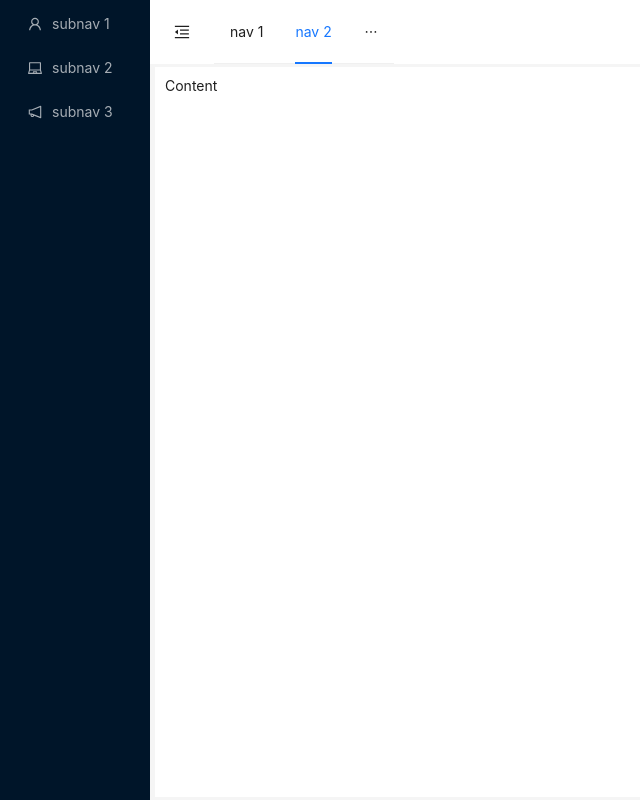
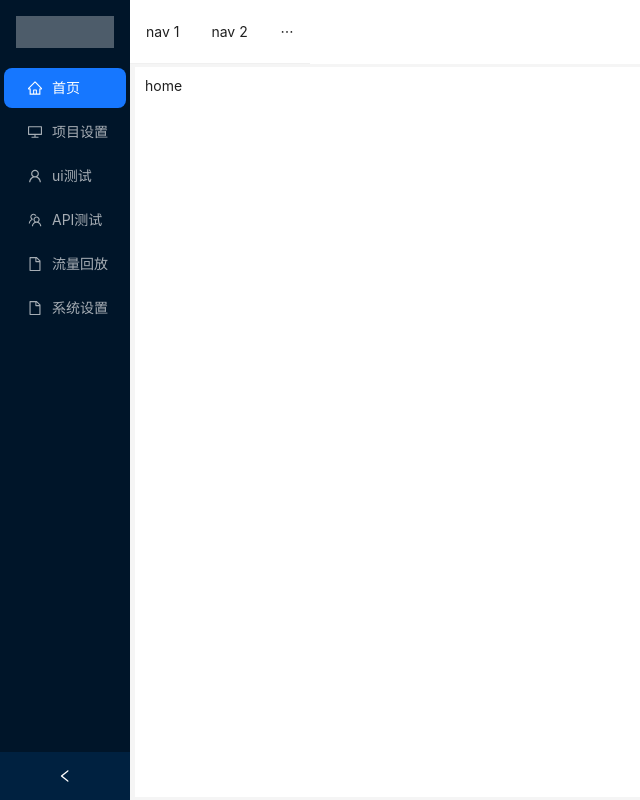
Before and after one commit to liang21/terminator_web, a React (Vite) app: page /home in a window 1280 px wide. Shown: the whole page, without its empty margins (0-640 px from the left). Built offline with nearby package versions, Linux system fonts and the light colour scheme.

Commit message:
feat:layout complete

```diff
--- a/package.json
+++ b/package.json
@@ -45,6 +45,7 @@
     "eslint-plugin-react-hooks": "^4.6.0",
     "eslint-plugin-react-refresh": "^0.4.3",
     "husky": "^8.0.3",
+    "less": "^4.2.0",
     "lint-staged": "^13.2.3",
     "prettier": "3.0.0",
     "react-dom": "^18.2.0",
--- /dev/null
+++ b/src/config/item.tsx
@@ -0,0 +1,68 @@
+import { MenuProps } from "antd";
+import {
+  HomeOutlined,
+  DesktopOutlined,
+  UserOutlined,
+  TeamOutlined,
+  FileOutlined,
+} from "@ant-design/icons";
+type MenuItem = Required<MenuProps>["items"][number];
+// 登录请求到数据之后，就可以跟items这个数组进行匹配
+const items: MenuItem[] = [
+  {
+    label: "首页",
+    key: "/home",
+    icon: <HomeOutlined />,
+  },
+  {
+    label: "项目设置",
+    key: "/project",
+    icon: <DesktopOutlined />,
+  },
+  {
+    label: "ui测试",
+    key: "/ui",
+    icon: <UserOutlined />,
+    children: [
+      {
+        label: "栏目 301",
+        key: "/page3/page301",
+      },
+      {
+        label: "栏目 302",
+        key: "/page3/page302",
+      },
+      {
+        label: "栏目 303",
+        key: "/page3/page303",
+      },
+    ],
+  },
+  {
+    label: "API测试",
+    key: "/api_test",
+    icon: <TeamOutlined />,
+    children: [
+      {
+        label: "栏目 401",
+        key: "/page4/page401",
+      },
+      {
+        label: "栏目 304",
+        key: "/page4/page402",
+      },
+    ],
+  },
+  {
+    label: "流量回放",
+    key: "/page5",
+    icon: <FileOutlined />,
+  },
+  {
+    label: "系统设置",
+    key: "/page6",
+    icon: <FileOutlined />,
+  },
+];
+
+export default items;
--- a/src/pages/home/index.tsx
+++ b/src/pages/home/index.tsx
@@ -1,105 +1,5 @@
-import React, { useState } from "react";
-import type { MenuProps } from "antd";
-import {
-  MenuFoldOutlined,
-  MenuUnfoldOutlined,
-  UserOutlined,
-  LaptopOutlined,
-  NotificationOutlined,
-} from "@ant-design/icons";
-import { Layout, Menu, Button, theme } from "antd";
-
-const { Header, Sider, Content } = Layout;
-const items1: MenuProps["items"] = ["1", "2", "3"].map((key) => ({
-  key,
-  label: `nav ${key}`,
-}));
-
-const items2: MenuProps["items"] = [
-  UserOutlined,
-  LaptopOutlined,
-  NotificationOutlined,
-].map((icon, index) => {
-  const key = String(index + 1);
-
-  return {
-    key: `sub${key}`,
-    icon: React.createElement(icon),
-    label: `subnav ${key}`,
-
-    // children: new Array(4).fill(null).map((_, j) => {
-    //   const subKey = index * 4 + j + 1;
-    //   return {
-    //     key: subKey,
-    //     label: `option${subKey}`,
-    //   };
-    // }),
-  };
-});
+import React from "react";
 
 export default function Home() {
-  const [collapsed, setCollapsed] = useState(false);
-  const {
-    token: { colorBgContainer },
-  } = theme.useToken();
-
-  return (
-    <Layout className="layout" style={{ minHeight: "100vh" }}>
-      <Sider
-        width={collapsed ? 50 : 150}
-        trigger={null}
-        collapsible
-        collapsed={collapsed}
-        onClick={() => setCollapsed(!collapsed)}
-      >
-        <div className="demo-logo-vertical" />
-        <Menu
-          theme="dark"
-          mode="inline"
-          defaultSelectedKeys={["1"]}
-          items={items2}
-        />
-      </Sider>
-
-      <Layout>
-        <Header
-          style={{
-            display: "flex",
-            alignItems: "center",
-            padding: 0,
-            background: colorBgContainer,
-          }}
-        >
-          <div className="logo" />
-          <Button
-            type="text"
-            icon={collapsed ? <MenuUnfoldOutlined /> : <MenuFoldOutlined />}
-            style={{
-              fontSize: "16px",
-              width: 64,
-              height: 64,
-            }}
-          />
-          <Menu
-            theme="light"
-            mode="horizontal"
-            defaultSelectedKeys={["2"]}
-            items={items1}
-          />
-        </Header>
-        <Layout>
-          <Content
-            style={{
-              margin: "3px 5px",
-              padding: 10,
-              minHeight: 280,
-              background: colorBgContainer,
-            }}
-          >
-            Content
-          </Content>
-        </Layout>
-      </Layout>
-    </Layout>
-  );
+  return <div>home</div>;
 }
--- /dev/null
+++ b/src/pages/layout/index.less
@@ -0,0 +1,5 @@
+.logo {
+  height: 32px;
+  margin: 16px;
+  background: rgba(255, 255, 255, 0.3);
+}
--- /dev/null
+++ b/src/pages/layout/index.tsx
@@ -0,0 +1,107 @@
+import React, { useState } from "react";
+import type { MenuProps } from "antd";
+import {
+  UserOutlined,
+  LaptopOutlined,
+  NotificationOutlined,
+} from "@ant-design/icons";
+import { Layout, Menu, theme } from "antd";
+import { Outlet, useLocation, useNavigate } from "react-router-dom";
+import "./index.less";
+import items from "@/config/item";
+const { Header, Sider, Content } = Layout;
+const items1: MenuProps["items"] = ["1", "2", "3"].map((key) => ({
+  key,
+  label: `nav ${key}`,
+}));
+
+const items2: MenuProps["items"] = [
+  UserOutlined,
+  LaptopOutlined,
+  NotificationOutlined,
+].map((icon, index) => {
+  const key = String(index + 1);
+
+  return {
+    key: `sub${key}`,
+    icon: React.createElement(icon),
+    label: `系统设置 ${key}`,
+
+    // children: new Array(4).fill(null).map((_, j) => {
+    //   const subKey = index * 4 + j + 1;
+    //   return {
+    //     key: subKey,
+    //     label: `option${subKey}`,
+    //   };
+    // }),
+  };
+});
+
+export default function Home() {
+  const [collapsed, setCollapsed] = useState(false);
+  const {
+    token: { colorBgContainer },
+  } = theme.useToken();
+  const currentRoute = useLocation();
+  const navigateTo = useNavigate();
+  const menuClick = (e: { key: string }) => {
+    navigateTo(e.key);
+  };
+  console.log(currentRoute);
+  return (
+    <Layout className="layout" style={{ minHeight: "100vh" }}>
+      <Sider
+        width={collapsed ? 10 : 130}
+        collapsible
+        collapsed={collapsed}
+        onClick={() => setCollapsed(!collapsed)}
+      >
+        <div className="logo" />
+
+        <Menu
+          theme="dark"
+          mode="inline"
+          defaultSelectedKeys={[currentRoute.pathname]}
+          onClick={menuClick}
+          items={items.map((item) => {
+            const { key, label, icon } = item;
+            return {
+              label,
+              key,
+              icon,
+            };
+          })}
+        />
+      </Sider>
+      <Layout>
+        <Header
+          style={{
+            display: "flex",
+            alignItems: "center",
+            padding: 0,
+            background: colorBgContainer,
+          }}
+        >
+          <Menu
+            theme="light"
+            mode="horizontal"
+            defaultSelectedKeys={[currentRoute.pathname]}
+            items={items1}
+          />
+        </Header>
+        <Layout>
+          <Content
+            style={{
+              margin: "3px 5px",
+              padding: 10,
+              minHeight: 280,
+              background: colorBgContainer,
+            }}
+          >
+            <Outlet />
+          </Content>
+        </Layout>
+      </Layout>
+    </Layout>
+  );
+}
--- /dev/null
+++ b/src/pages/system/product/index.tsx
@@ -0,0 +1,5 @@
+import React from "react";
+
+export default function Product() {
+  return <div>Product</div>;
+}
--- /dev/null
+++ b/src/pages/system/project/index.tsx
@@ -0,0 +1,7 @@
+import React from 'react'
+
+export default function Project() {
+  return (
+    <div>Project</div>
+  )
+}
--- a/src/router/index.tsx
+++ b/src/router/index.tsx
@@ -1,45 +1,52 @@
 import { Navigate } from "react-router-dom";
-import React from "react";
+import React, { ReactNode } from "react";
+import { DesktopOutlined, SettingOutlined } from "@ant-design/icons";
+
+import Layout from "@/pages/layout";
+import User from "@/pages/system/user";
+import Project from "@/pages/system/project";
+import Product from "@/pages/system/product";
 import Home from "@/pages/home";
-import User from "@/pages/system/user";
 
-// const Home = lazy(() => import("@/pages/home"));
-// const User = lazy(() => import("@/pages/system/user"));
+export interface IRouter {
+  title?: string;
+  path?: string;
+  key?: string;
+  icon?: ReactNode;
+  element?: JSX.Element;
+  children?: IRouter[];
+}
 
 // 抽取函数
 const withLoading = (router: JSX.Element) => (
   <React.Suspense fallback={<div>loading......</div>}>{router}</React.Suspense>
 );
 
-const routes = [
+const routes: IRouter[] = [
   // 嵌套路由
   {
     path: "/",
     element: <Navigate to="/home" />,
   },
-  //   {
-  //     path: "/",
-  //     // 默认展示的主页
-  //     element: <Home />,
-  //     // home下的子窗口
-  //     children: [
-  //       {
-  //         path: "/page1",
-  //         element: withLoading(<Page1 />),
-  //       },
-  //       {
-  //         path: "/page2",
-  //         element: withLoading(<Page2 />),
-  //       },
-  //     ],
-  //   },
   {
-    path: "/home",
-    element: <Home />,
-  },
-  {
-    path: "/user",
-    element: withLoading(<User />),
+    path: "/",
+    element: <Layout />,
+    children: [
+      {
+        path: "/home",
+        title: "首页",
+        key: "home",
+        icon: <DesktopOutlined />,
+        element: withLoading(<Home />),
+      },
+      {
+        path: "/user",
+        title: "用户管理",
+        key: "user",
+        icon: <SettingOutlined />,
+        element: withLoading(<User />),
+      },
+    ],
   },
 ];
 
```
Also changed, not shown: src/pages/home/index.less (deleted), 1 other file (tests, documents, lock files or other folders).
